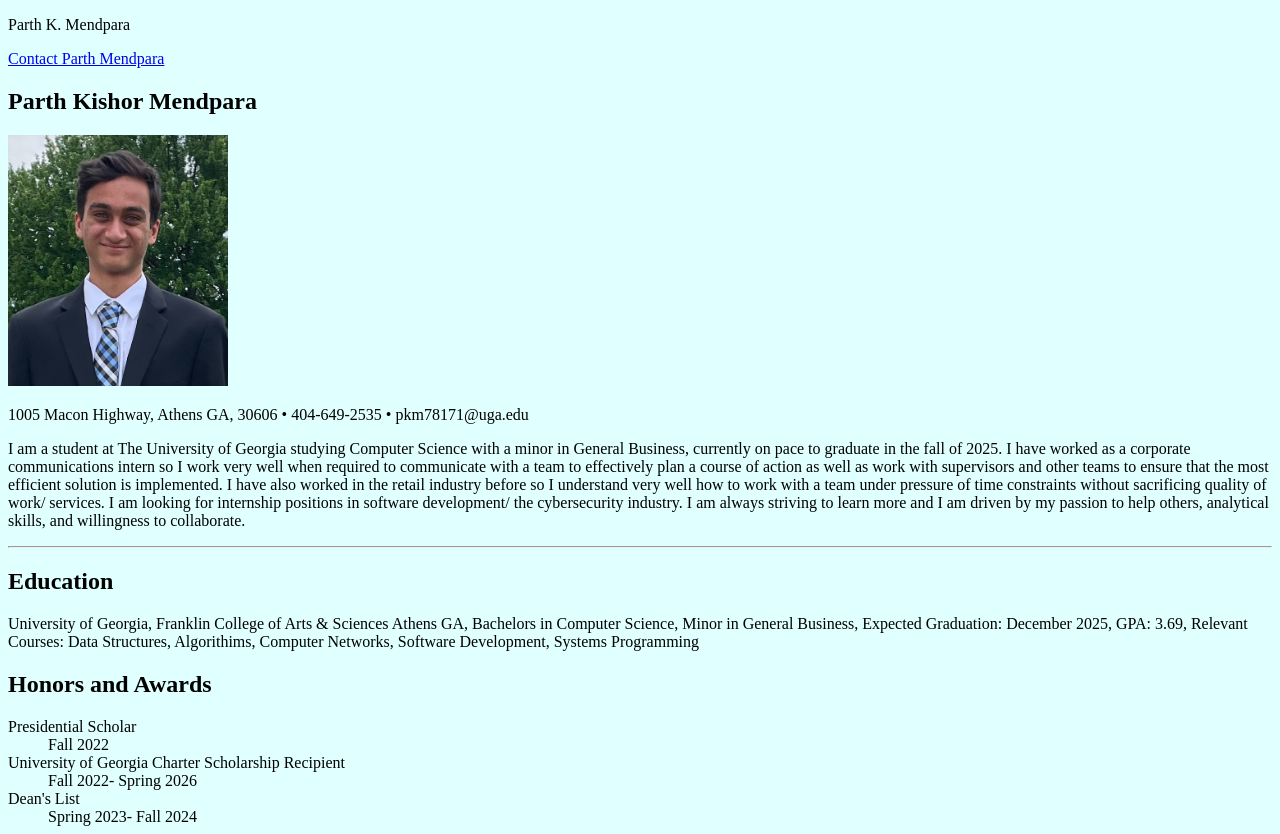
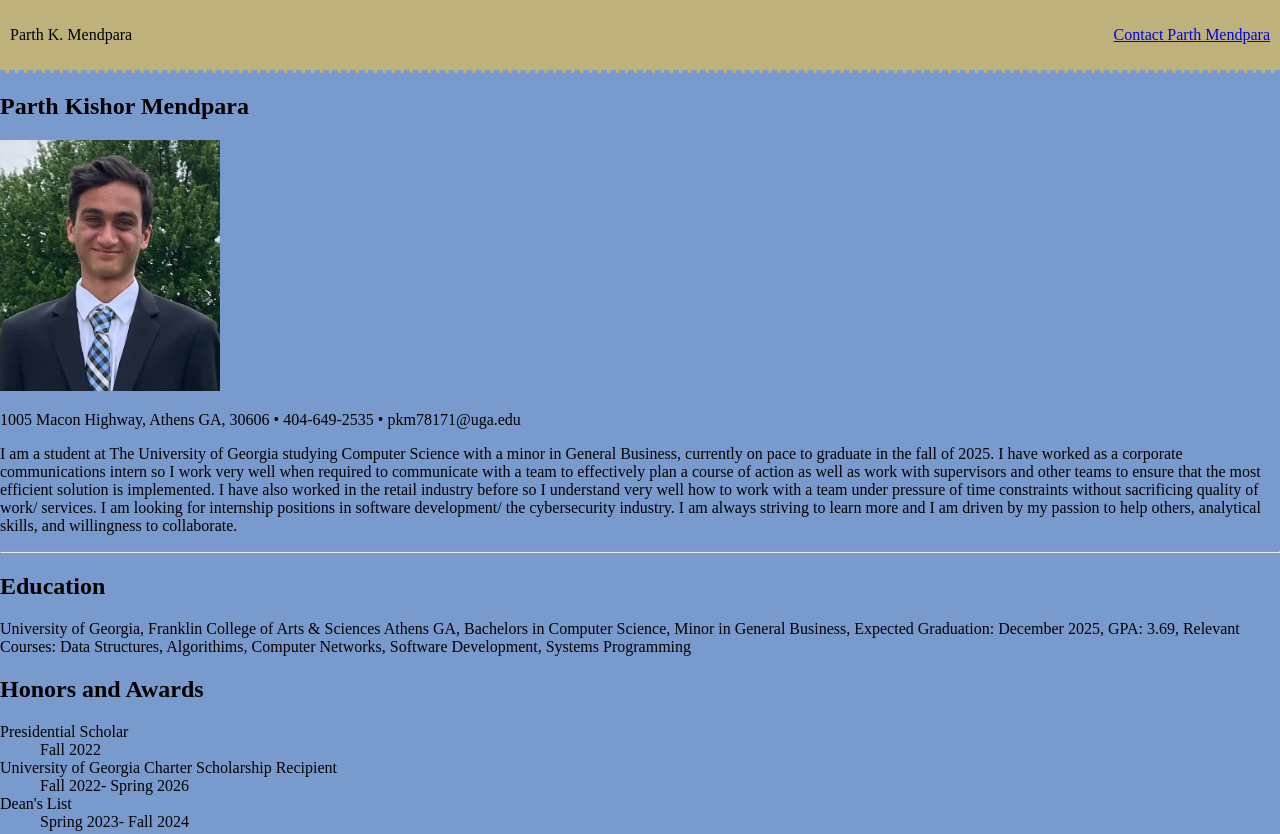
Before and after one commit to parthm06/cv, a plain HTML site: page index.html in a window 1280 px wide. Shown: the top 834 px of the page. Drawn offline with Linux system fonts and the light colour scheme.

```diff
--- a/css/style.css
+++ b/css/style.css
@@ -1,10 +1,18 @@
 /* General Styles */
 body {
-    background-color:lightcyan;
+    background-color:#799ACC;
+    margin: 0;
 }
 
 /* Nav Styles */
-nav {}
+nav {
+    background-color: rgb(191, 177, 123);
+    border-bottom: dashed #799ACC;
+    display: flex;
+    justify-content: space-between;
+    align-items: center;
+    padding: 10px;
+}
 
 nav p, nav a {}
 
```
Also changed, not shown: contact.html (+1 -1 lines).
